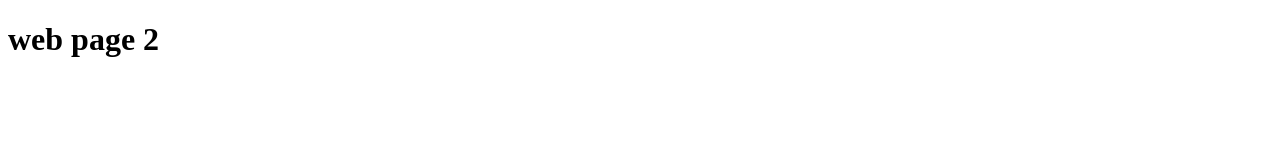
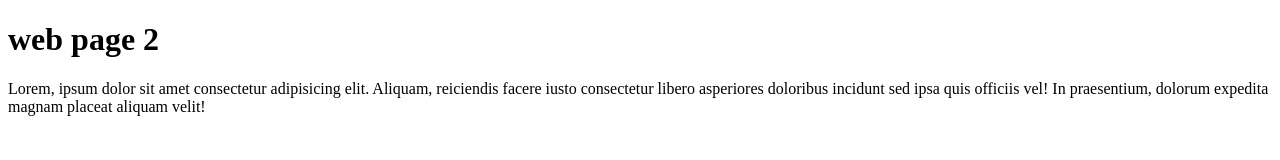
Before and after one commit to vrishank1234/vrish, a plain HTML site: page vrish2.html in a window 1280 px wide. Drawn offline with Linux system fonts and the light colour scheme.

Commit message:
something

```diff
--- a/vrish2.html
+++ b/vrish2.html
@@ -7,5 +7,6 @@
 </head>
 <body>
     <h1>web page 2 </h1>
+    <p>Lorem, ipsum dolor sit amet consectetur adipisicing elit. Aliquam, reiciendis facere iusto consectetur libero asperiores doloribus incidunt sed ipsa quis officiis vel! In praesentium, dolorum expedita magnam placeat aliquam velit!</p>
 </body>
 </html>
```
